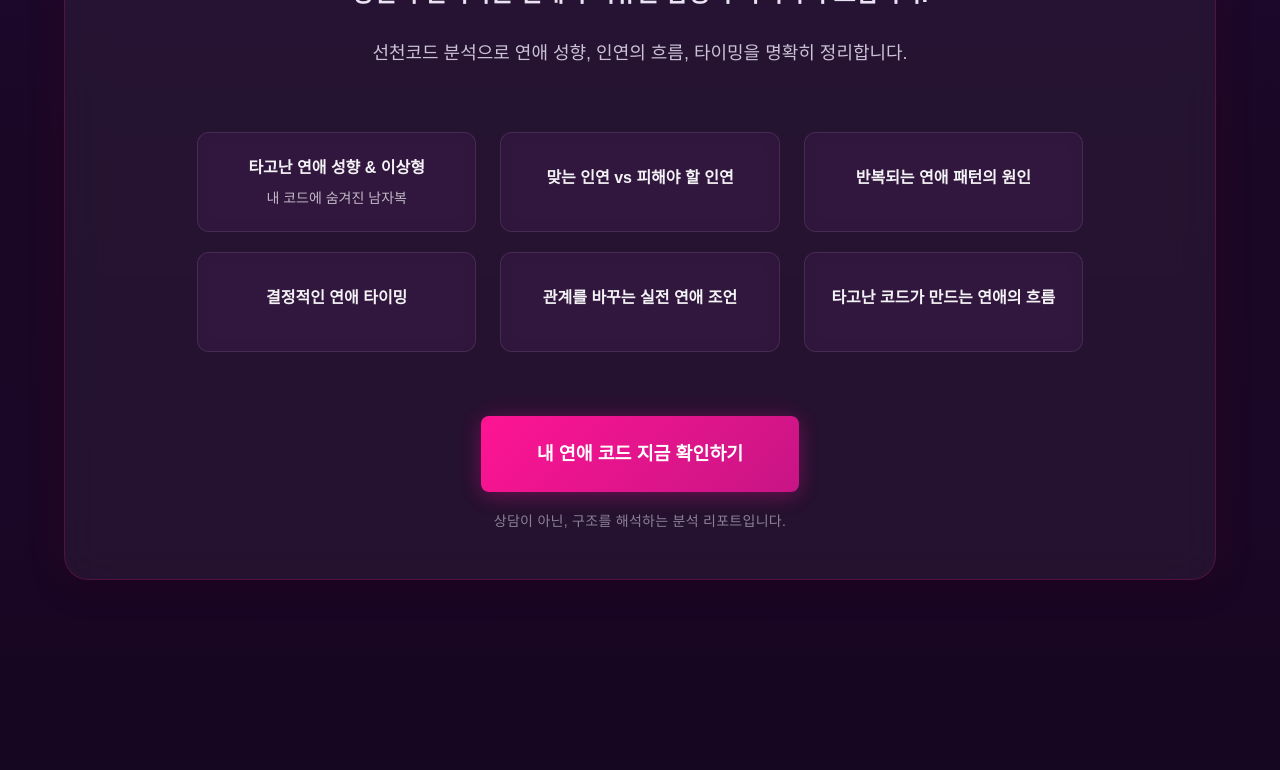
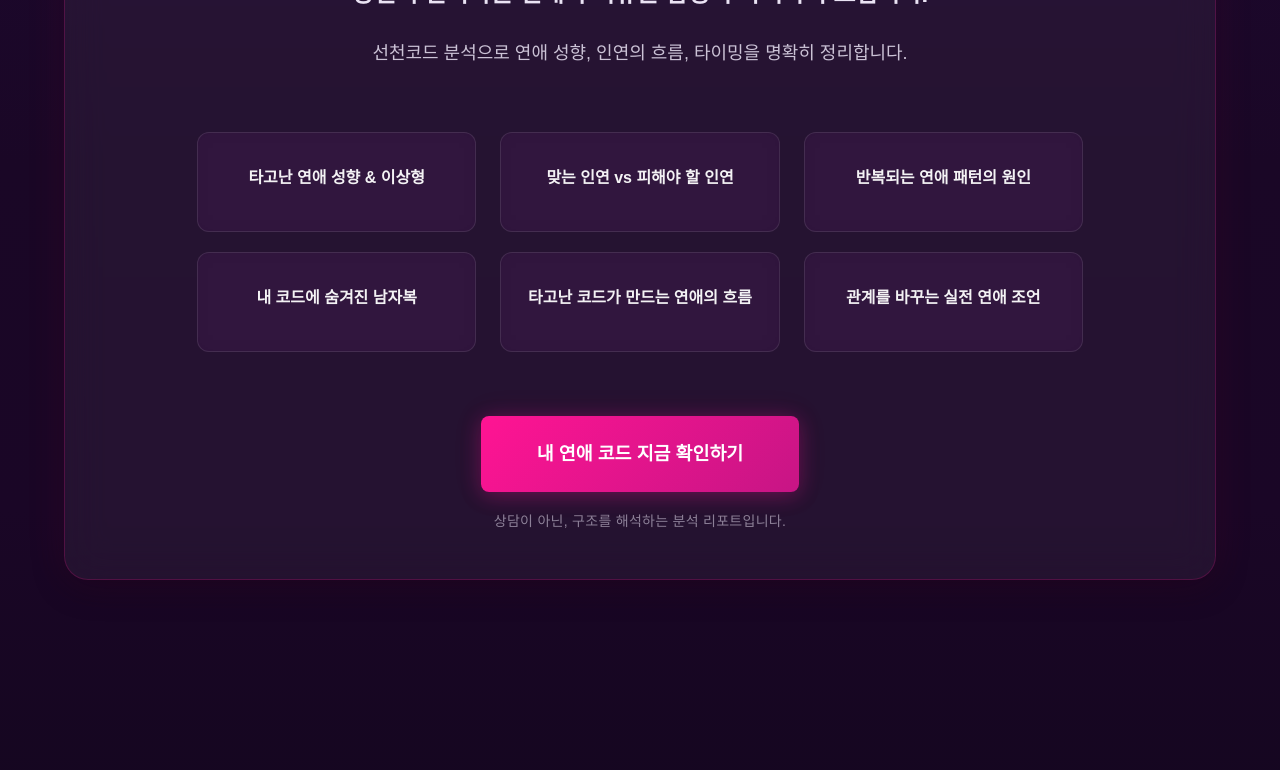
Before and after one commit to woolbo100/buzasun, a Next.js app: page / in a window 1280 px wide. Shown: the part 1220-1990 px from the top of the page. Built offline with nearby package versions, Linux system fonts and the light colour scheme.

Commit message:
update design

```diff
--- a/components/ProductCards.tsx
+++ b/components/ProductCards.tsx
@@ -131,7 +131,6 @@ export default function ProductCards() {
                     {([
                       {
                         title: '타고난 연애 성향 & 이상형',
-                        subtitle: '내 코드에 숨겨진 남자복',
                       },
                       {
                         title: '맞는 인연 vs 피해야 할 인연',
@@ -140,13 +139,13 @@ export default function ProductCards() {
                         title: '반복되는 연애 패턴의 원인',
                       },
                       {
-                        title: '결정적인 연애 타이밍',
+                        title: '내 코드에 숨겨진 남자복',
+                      },
+                      {
+                        title: '타고난 코드가 만드는 연애의 흐름',
                       },
                       {
                         title: '관계를 바꾸는 실전 연애 조언',
-                      },
-                      {
-                        title: '타고난 코드가 만드는 연애의 흐름',
                       },
                     ] as Array<{ title: string; subtitle?: string }>).map((item, index) => (
                       <div
```
